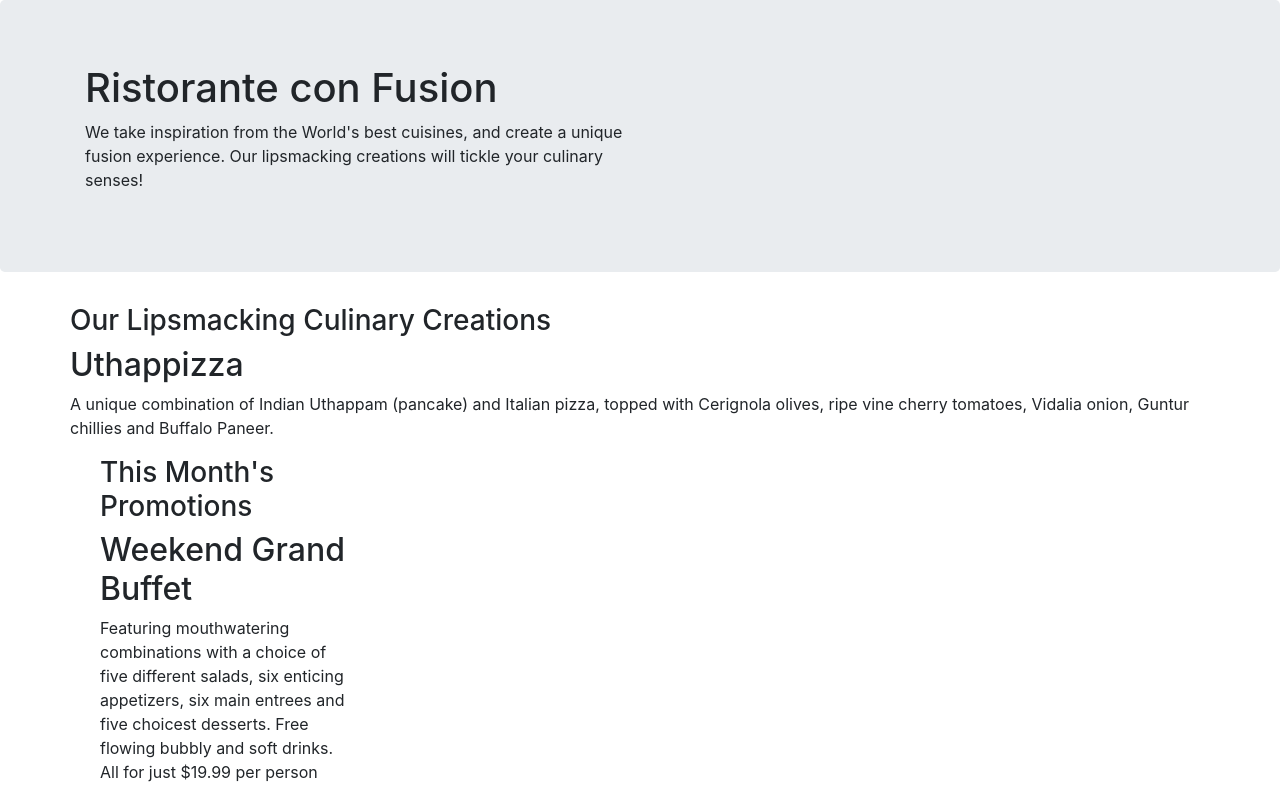
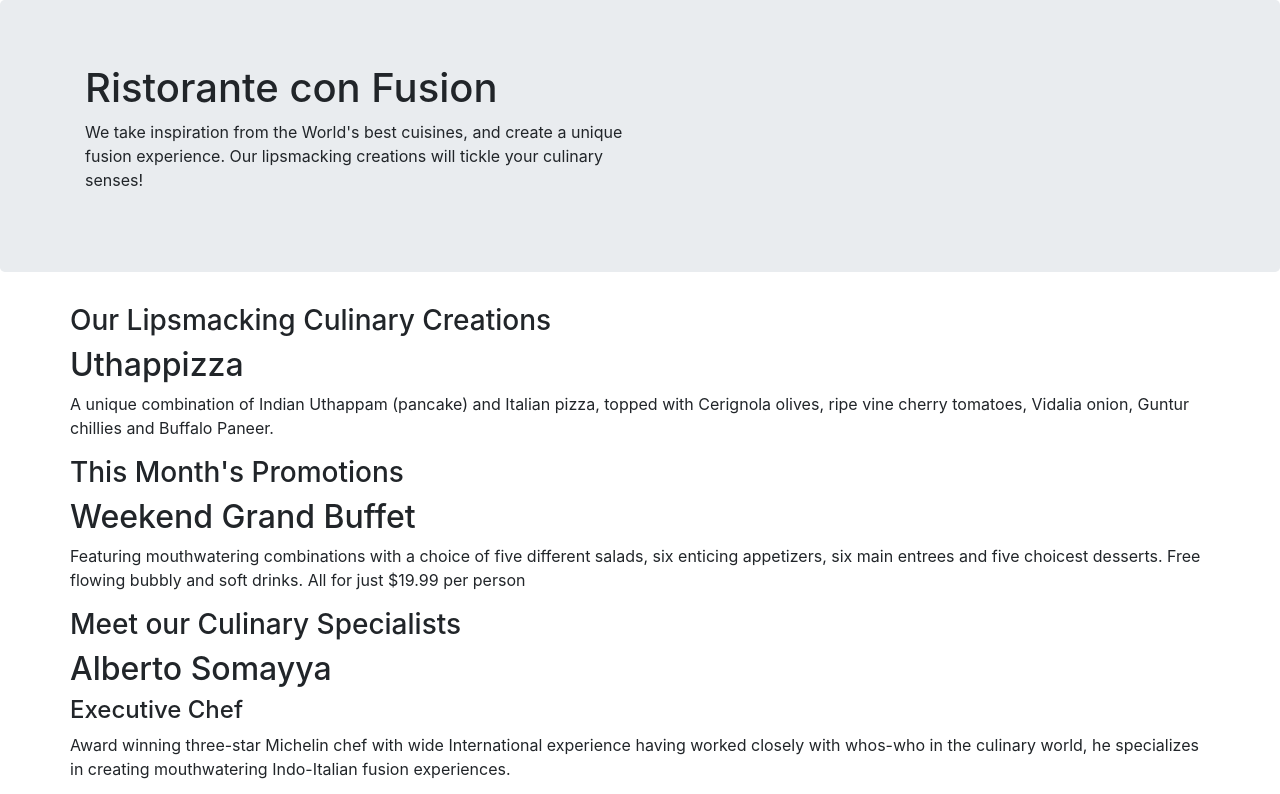
Before and after one commit to Aygera/bootstrap_coursera, a website: page index.html in a window 1280 px wide. Shown: the top 794 px of the page. Drawn offline with nearby package versions, Linux system fonts and the light colour scheme.

Commit message:
added row class to the container div

```diff
--- a/index.html
+++ b/index.html
@@ -38,7 +38,7 @@
         </div>
 
 
-        <div class="col-12 col-sm-4 col-md-3">
+        <div class="row">
             <div>
                 <h3>This Month's Promotions</h3>
             </div>
@@ -48,7 +48,7 @@
             </div>
         </div>
 
-        <div class="col col-sm col-md">
+        <div class="row">
             <div>
                 <h3>Meet our Culinary Specialists</h3>
             </div>
```
